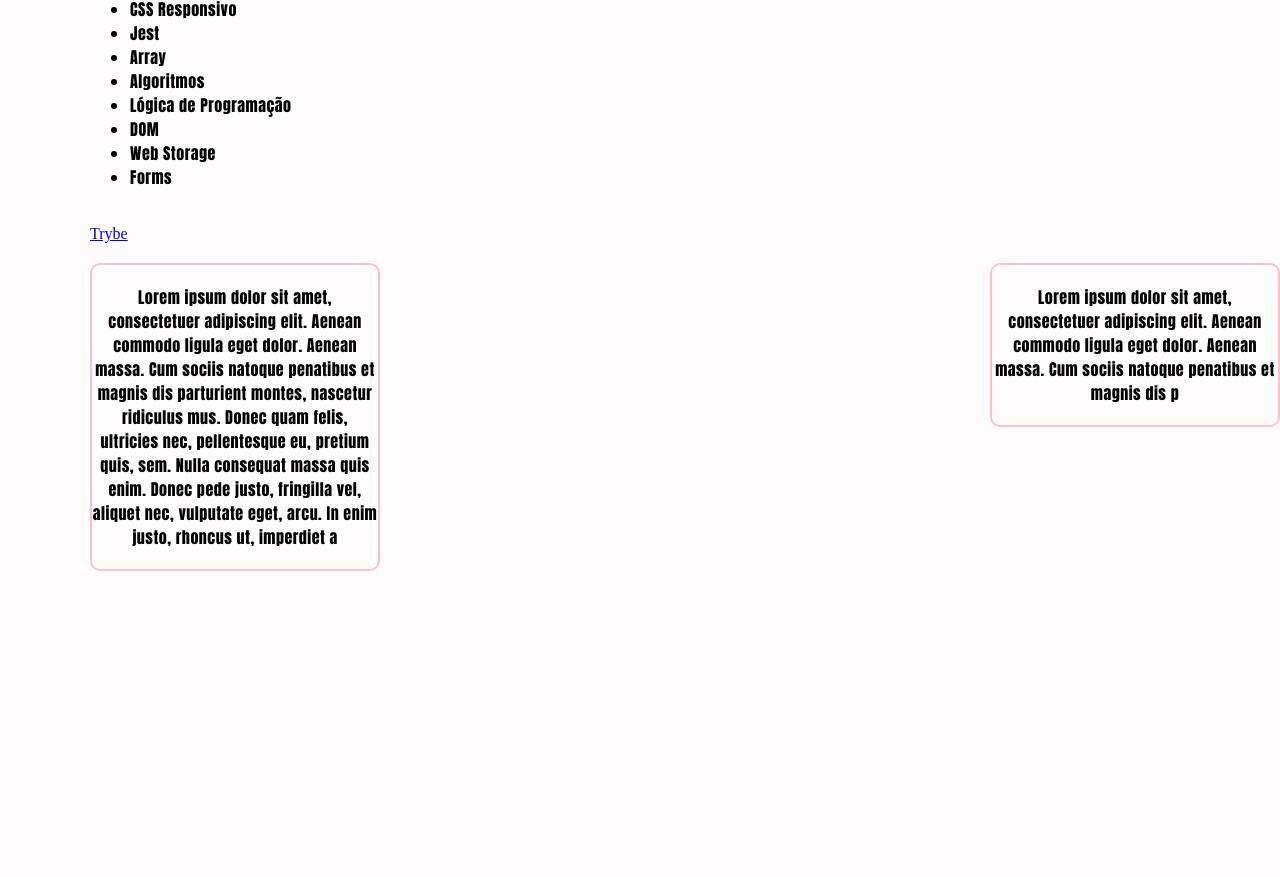
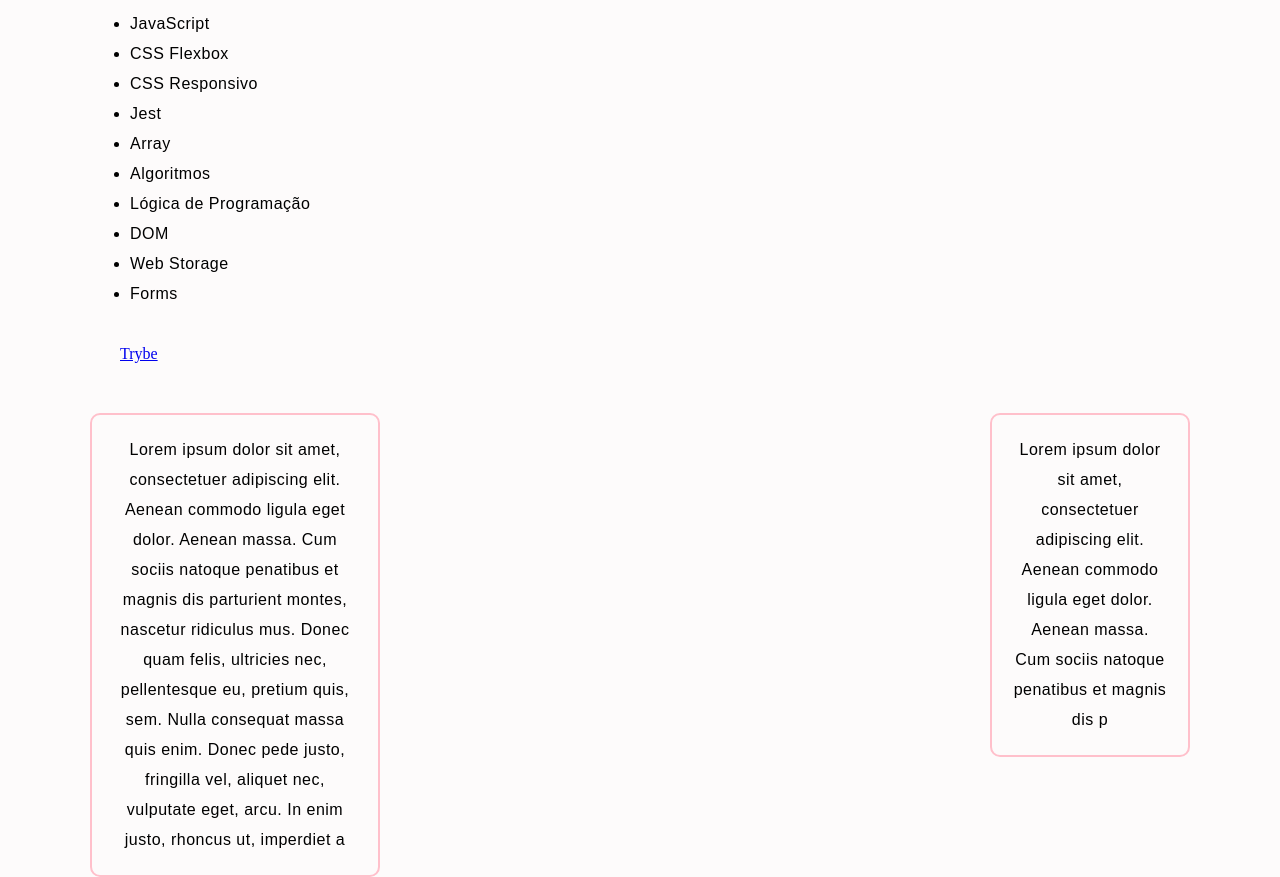
Before and after one commit to mayukuni/lessons-learned, a website: page index.html in a window 1280 px wide. Shown: the part 605-1482 px from the top of the page. Before the commit the page ends 1176 px from the top, so only its background shows below. Drawn offline with Linux system fonts and the light colour scheme.

Commit message:
requisito 15 atualizado

```diff
--- a/style.css
+++ b/style.css
@@ -17,8 +17,9 @@ body {
 #secao , article , aside {
   padding-top: 20px;
   size: 20px;
-  font-family: Impact, Haettenschweiler, Arial Narrow Bold, sans-serif;
+  font-family: sans-serif;
   letter-spacing: 0.5px;
+  line-height: 30px;
 }
 
 #minha_foto {
@@ -33,6 +34,8 @@ table {
 .link {
   display: block;
   margin-bottom: 20px;
+  padding-left: 30px;
+  padding-bottom: 30px;
 }
 
 .lado-direito , .lado-esquerdo {
@@ -41,6 +44,7 @@ table {
   position: absolute;
   border-radius: 10px;
   text-align: center;
+  padding: 20px;
 }
 
 .lado-esquerdo {
@@ -49,4 +53,5 @@ table {
 
 .lado-direito {
   margin-left: 900px;
+  margin-right: 90px;
 }
```
